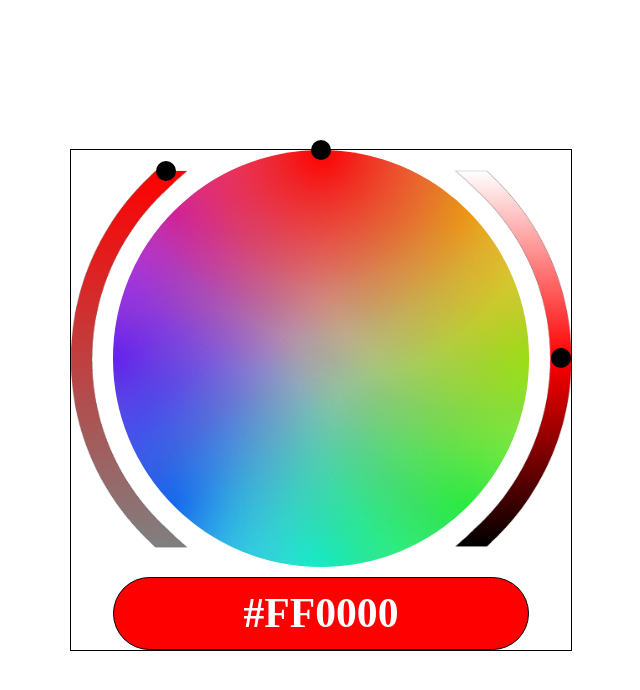
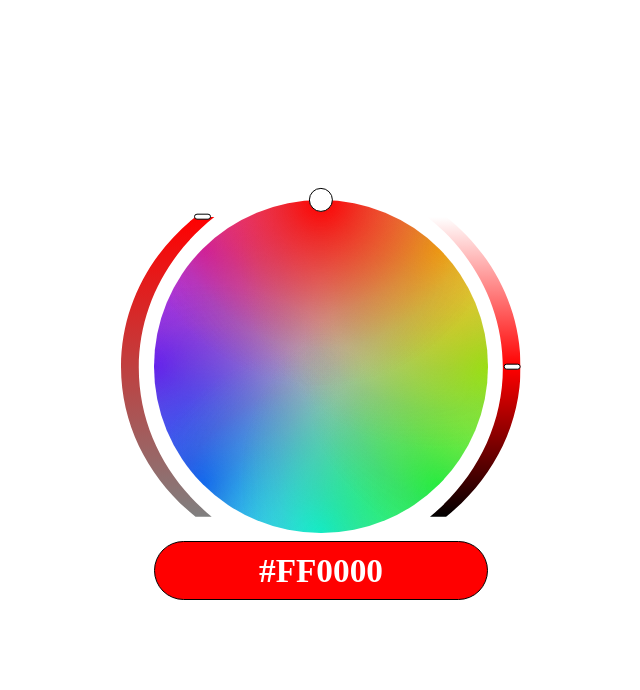
Before and after one commit to ahmethalac/react-color-picker-wheel, a React (Create React App) app: page / in a window 1280 px wide. Shown: the top 690 px of the page, without its empty margins (319-959 px from the left). Built offline with nearby package versions, Linux system fonts and the light colour scheme.

Commit message:
Refactoring about how to render LevelBars

```diff
--- a/src/components/App.js
+++ b/src/components/App.js
@@ -1,20 +1,11 @@
-import React, { useState } from 'react';
+import React from 'react';
 import '../styles/App.css';
 import ColorPicker from './ColorPicker';
 
-const App = () => {
-  const [color, setColor] = useState({});
-  return (
-    <div
-      className="App"
-      style={{ backgroundColor: color.hex }}
-    >
-      <ColorPicker
-        size={500}
-        onChange={setColor}
-      />
-    </div>
-  );
-};
+const App = () => (
+  <div className="App">
+    <ColorPicker size={400} />
+  </div>
+);
 
 export default App;
--- a/src/components/ColorPicker.js
+++ b/src/components/ColorPicker.js
@@ -97,7 +97,7 @@ ColorPicker.propTypes = {
 };
 
 ColorPicker.defaultProps = {
-  size: 200,
+  size: 100,
   initialColor: '#FF0000',
   onChange: (() => {}),
 };
--- a/src/components/ColorWheel.js
+++ b/src/components/ColorWheel.js
@@ -60,9 +60,8 @@ const ColorWheel = ({
     <div className="colorWheel">
       <LevelBar
         className="saturationBar"
-        handleClassName="saturationBar-level"
         size={size}
-        backgroundColor={`linear-gradient(white, hsl(${color.h},100%,${color.l}%) 5%,hsl(${color.h},0%,${color.l}%) 95%, black)`}
+        background={`linear-gradient(hsl(${color.h},100%,${color.l}%),hsl(${color.h},0%,${color.l}%))`}
         onChange={saturation => setColor({ s: saturation })}
         value={color.s}
       />
@@ -76,15 +75,19 @@ const ColorWheel = ({
       >
         <div
           className="handle"
-          style={{ top: y * size, left: x * size }}
+          style={{
+            top: y * size,
+            left: x * size,
+            width: size / 15,
+            height: size / 15,
+          }}
         />
       </div>
       <LevelBar
         alignRight
         className="lightnessBar"
-        handleClassName="lightnessBar-level"
         size={size}
-        backgroundColor={`linear-gradient(white, white 5%, hsl(${color.h},${color.s}%,50%),black 95%, black)`}
+        background={`linear-gradient(white,hsl(${color.h},${color.s}%,50%), black)`}
         onChange={lightness => setColor({ l: lightness })}
         value={color.l}
       />
--- a/src/components/LevelBar.js
+++ b/src/components/LevelBar.js
@@ -5,15 +5,14 @@ import React, {
   useState,
 } from 'react';
 import PropTypes from 'prop-types';
-import background from '../assets/saturationBarBackground.png';
-import reverseBackground from '../assets/lightnessBarBackground.png';
+import '../styles/LevelBar.css';
 
 const LevelBar = ({
   alignRight,
   className,
   handleClassName,
   size,
-  backgroundColor,
+  background,
   onChange,
   value,
 }) => {
@@ -49,30 +48,42 @@ const LevelBar = ({
 
   const indicatorPosition = useMemo(() => {
     const top = size * (0.6 * (1 - Math.sin(Math.asin(3 / 4) * (value / 50 - 1))) - 1 / 10);
-    const horizontal = size * 0.6 * (1 - Math.cos(Math.asin(3 / 4) * (value / 50 - 1)));
+    const horizontal = size * 0.65 * (1 - Math.cos(Math.asin(3 / 4) * (value / 50 - 1)));
     return { top, horizontal };
   }, [value, size]);
-
-  const backgroundImage = `url(${alignRight ? reverseBackground : background}), ${backgroundColor}`;
 
   return (
     <div
       ref={bar}
       className={className}
       style={{
-        backgroundImage,
+        position: 'absolute',
         height: size,
-        width: size * 0.28,
+        width: size * 0.281,
+        transform: alignRight ? 'scaleX(-1)' : '',
+        cursor: 'grab',
       }}
     >
+      <svg
+        width="100%"
+        height="90%"
+        style={{
+          background,
+          marginTop: size / 20,
+        }}
+        clipPath="url(#clipBar)"
+      >
+        <clipPath id="clipBar" clipPathUnits="objectBoundingBox">
+          <path d="M0.796,1 C0.308,0.878,0,0.699,0,0.5 C0,0.301,0.308,0.122,0.796,0 H1 C0.504,0.122,0.19,0.303,0.19,0.504 C0.19,0.701,0.49,0.878,0.968,1 H0.796" />
+        </clipPath>
+      </svg>
       <div
         className={handleClassName}
-        style={alignRight ? {
-          top: indicatorPosition.top,
-          right: indicatorPosition.horizontal,
-        } : {
+        style={{
           top: indicatorPosition.top,
           left: indicatorPosition.horizontal,
+          width: size * 0.05,
+          height: size * 0.02,
         }}
       />
     </div>
@@ -86,8 +97,8 @@ LevelBar.propTypes = {
   className: PropTypes.string,
   /** Css class name for handle */
   handleClassName: PropTypes.string,
-  /** Background color in css format */
-  backgroundColor: PropTypes.string,
+  /** Background in css format */
+  background: PropTypes.string,
   /** height of the bar */
   size: PropTypes.number.isRequired,
   /** zero saturation color string in css hsl format (hsl(0, 5%, 10%)). */
@@ -100,7 +111,7 @@ LevelBar.defaultProps = {
   alignRight: false,
   className: 'levelBar',
   handleClassName: 'defaultHandle',
-  backgroundColor: 'black',
+  background: 'black',
   onChange: (() => {}),
   value: 100,
 };
--- a/src/styles/ColorPicker.css
+++ b/src/styles/ColorPicker.css
@@ -1,7 +1,6 @@
 .outerContainer{
   display: flex;
   flex-direction: column;
-  border: 1px solid black;
   background-color: white;
 }
 
--- a/src/styles/ColorWheel.css
+++ b/src/styles/ColorWheel.css
@@ -5,6 +5,7 @@
 }
 
 .wheel{
+  cursor: pointer;
   z-index: 1;
   position: relative;
   flex: 1;
@@ -22,19 +23,11 @@
 }
 
 .handle{
-  width: 20px;
-  height: 20px;
   border-radius: 100%;
-  background-color: black;
+  background-color: white;
+  border: 1px solid black;
   position: absolute;
   transform: translate(-50%, -50%);
-}
-
-.saturationBar{
-  position: absolute;
-  flex: 1;
-  background-size: cover;
-  z-index: 0;
 }
 
 .saturationBar-level{
@@ -47,9 +40,6 @@
 }
 
 .lightnessBar{
-  position: absolute;
-  flex: 1;
-  background-size: contain;
   right: 0;
 }
 
--- /dev/null
+++ b/src/styles/LevelBar.css
@@ -0,0 +1,8 @@
+.defaultHandle{
+    position: absolute;
+    border: 1px solid black;
+    box-sizing: border-box;
+    background-color: white;
+    border-radius: 5px;
+    transform: translate(0,-50%);
+}
```
Also changed, not shown: src/assets/lightnessBarBackground.png (deleted), src/assets/saturationBarBackground.png (deleted).
